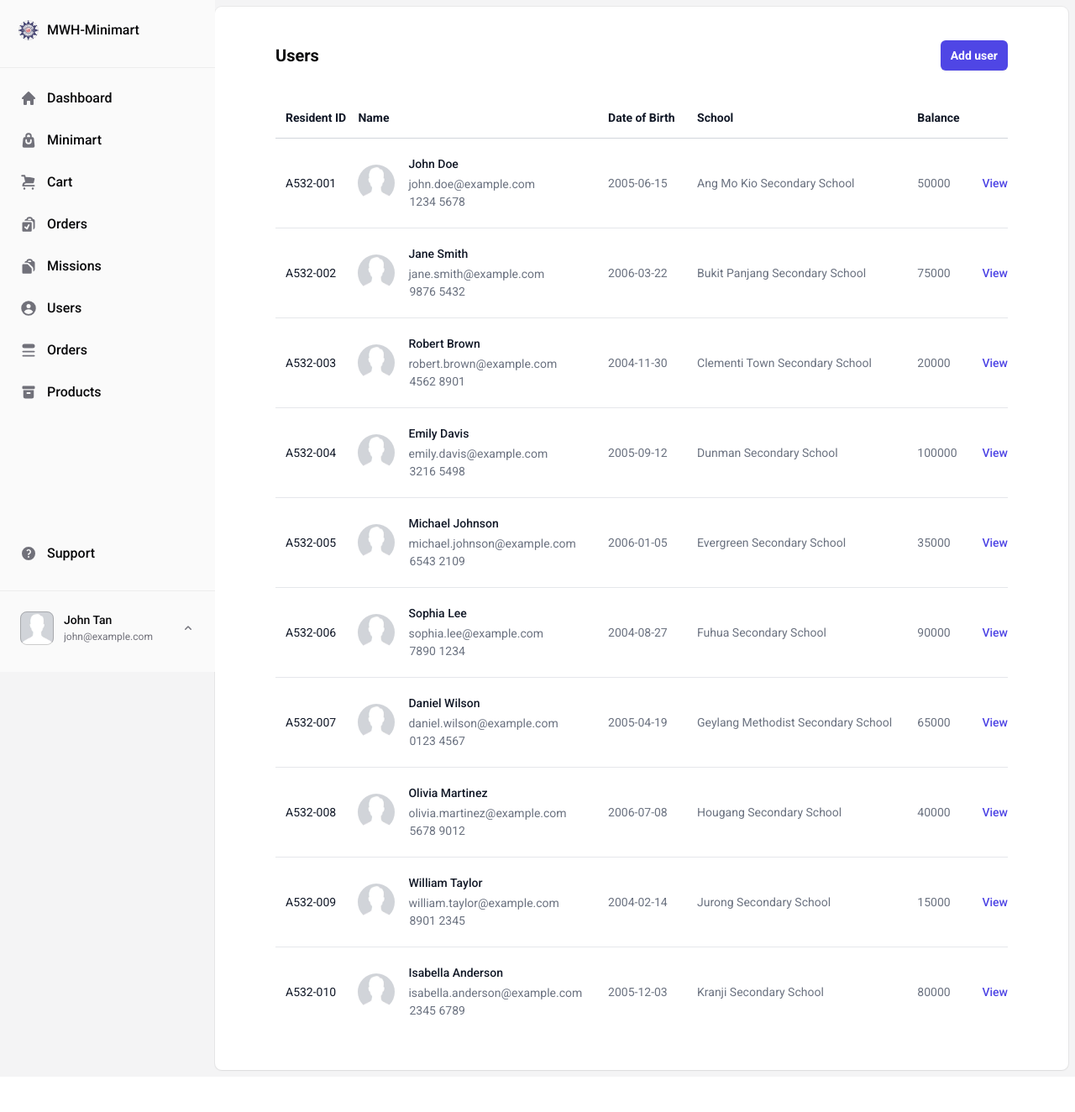
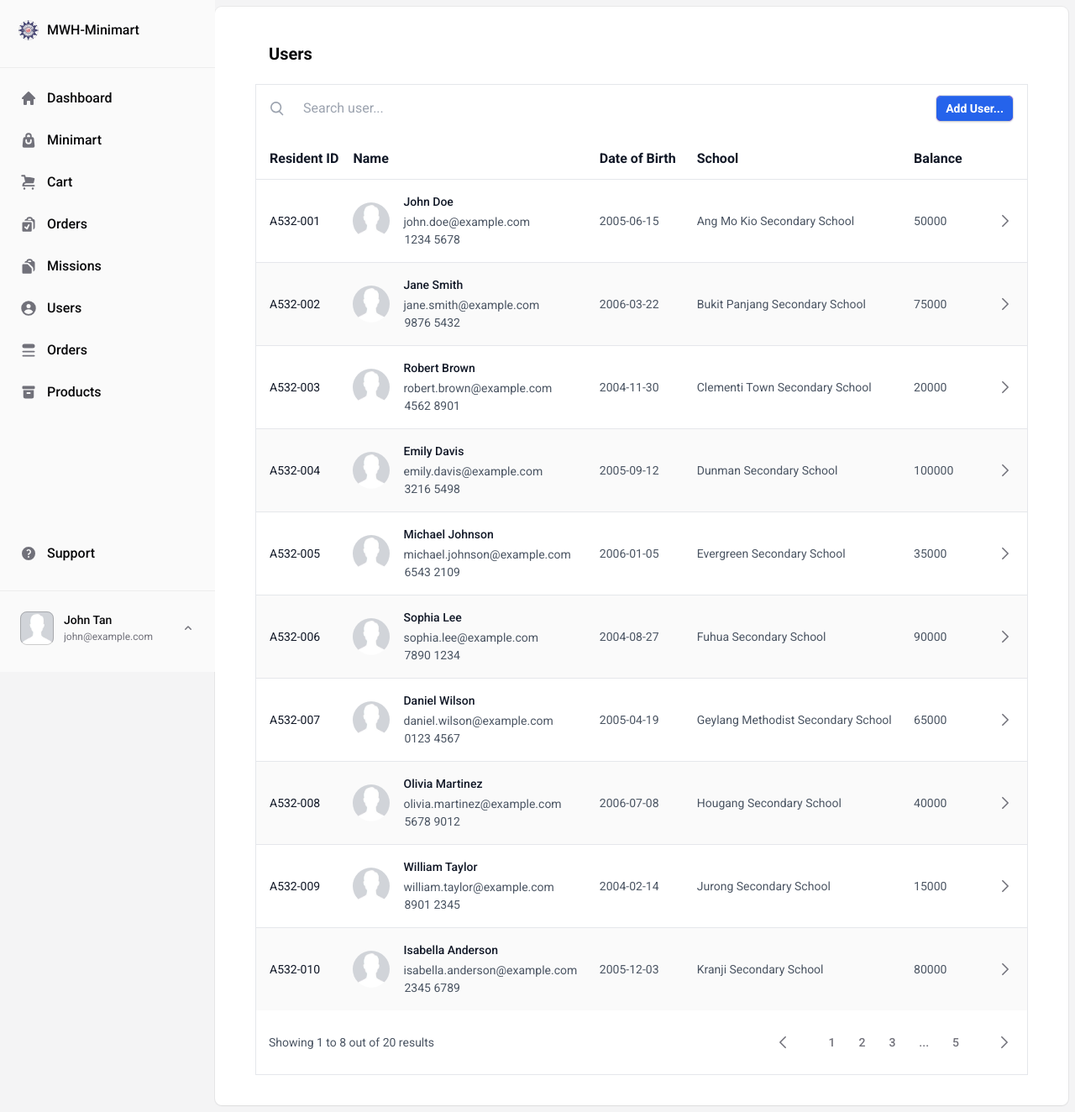
Before and after one commit to c0dn/h4g_front, a React (Vite) app: page /app/Users in a window 1280 px wide. Shown: the whole page at 84% size. Before the commit the page ends 1282 px from the top, so only its background shows below. Built offline with nearby package versions, Linux system fonts and the light colour scheme; sample sign-in values are in the browser's storage.

Commit message:
adjusted users page style

```diff
--- a/src/pages/Users.tsx
+++ b/src/pages/Users.tsx
@@ -1,4 +1,5 @@
 import { Heading } from "../components/heading"
+import { Button } from '../components/button'
 
 const users = [
   { residentId: 'A532-001', name: 'John Doe', email: 'john.doe@example.com', phone: '1234 5678', balance: 50000, image: '/src/img/profile-photo.jpg', dateOfBirth: '2005-06-15', school: 'Ang Mo Kio Secondary School' },
@@ -15,78 +16,189 @@ const users = [
 
 export default function Users() {
   return (
-      <div className="px-4 sm:px-6 lg:px-8">
+    <div className="px-2 sm:px-4 lg:px-2">
       <div className="sm:flex sm:items-center">
-          <div className="sm:flex-auto">
+        <div className="sm:flex-auto lg:px-4">
           <Heading>Users</Heading>
         </div>
-          <div className="mt-4 sm:ml-16 sm:mt-0 sm:flex-none">
-            <button
-              type="button"
-              className="block rounded-md bg-indigo-600 px-3 py-2 text-center text-sm font-semibold text-white shadow-sm hover:bg-indigo-500 focus-visible:outline focus-visible:outline-2 focus-visible:outline-offset-2 focus-visible:outline-indigo-600"
+      </div>
+      <div className="mt-6 flow-root">
+        <div className="-my-2 overflow-x-auto sm:-mx-6 lg:-mx-8">
+          <div className="inline-block min-w-full py-1 align-middle sm:px-6 lg:px-8">
+            <table className="min-w-full border">
+              <thead>
+                <tr>
+                  <th colSpan="6" className="px-4 py-2">
+                    <div className="flex w-full items-center justify-between">
+                      <div className="flex relative w-4/5">
+                        <input
+                          type="text"
+                          placeholder="Search user..."
+                          className="w-full bg-transparent py-2 pl-10 text-medium font-normal text-gray-900 focus:outline-none"
+                        />
+                        <button>
+                          <svg
+                            xmlns="http://www.w3.org/2000/svg"
+                            className="absolute -left-0.5 top-1/2 transform -translate-y-1/2 h-5 w-5 text-gray-400"
+                            fill="none"
+                            viewBox="0 0 24 24"
+                            stroke="currentColor"
+                            strokeWidth="2"
                           >
-              Add user
+                            <path
+                              strokeLinecap="round"
+                              strokeLinejoin="round"
+                              d="M21 21l-4.35-4.35m1.9-6.15a7 7 0 11-14 0 7 7 0 0114 0z"
+                            />
+                          </svg>
                         </button>
                       </div>
+
+                      {/* Add User Button */}
+                      <Button
+                        color="blue"
+                        className="rounded-md bg-indigo-600 px-3 py-2 text-center text-sm font-semibold text-white shadow-sm hover:bg-blue-500 focus-visible:outline focus-visible:outline-2 focus-visible:outline-offset-2 focus-visible:outline-blue-600"
+                        href=""
+                      >
+                        Add User...
+                      </Button>
                     </div>
-        <div className="mt-8 flow-root">
-          <div className="-mx-4 -my-2 overflow-x-auto sm:-mx-6 lg:-mx-8">
-            <div className="inline-block min-w-full py-2 align-middle sm:px-6 lg:px-8">
-              <table className="min-w-full divide-y divide-gray-300">
-                <thead>
-                  <tr>
-                    <th scope="col" className="px-3 py-3.5 text-left text-sm font-semibold text-gray-900">
-                      Resident ID
-                    </th>
-                    <th scope="col" className="py-3.5 pl-4 pr-3 text-left text-sm font-semibold text-gray-900 sm:pl-0">
-                      Name
-                    </th>
-                    <th scope="col" className="px-3 py-3.5 text-left text-sm font-semibold text-gray-900">
-                      Date of Birth
-                    </th>
-                    <th scope="col" className="px-3 py-3.5 text-left text-sm font-semibold text-gray-900">
-                      School
-                    </th>
-                    <th scope="col" className="px-3 py-3.5 text-left text-sm font-semibold text-gray-900">
-                      Balance
-                    </th>
-                    <th scope="col" className="relative py-3.5 pl-3 pr-4 sm:pr-0">
-                      <span className="sr-only">View</span>
                   </th>
                 </tr>
               </thead>
-                <tbody className="divide-y divide-gray-200 bg-white">
-                  {users.map((user) => (
-
-                    <tr key={user.email}>
-                      <td className="whitespace-nowrap px-3 py-5 text-sm text-gray-900">{user.residentId}</td>
-                      <td className="whitespace-nowrap py-5 pl-4 pr-3 text-sm sm:pl-0">
+              <div className="mb-2">
+              </div>
+              <thead className="border border-t-0">
+                <tr>
+                  <th scope="col" className="py-3 lg:px-4 text-left text-medium font-semibold text-gray-900">
+                    Resident ID
+                  </th>
+                  <th scope="col" className="py-3 pl-4 pr-3 text-left text-medium font-semibold text-gray-900 sm:pl-0">
+                    Name
+                  </th>
+                  <th scope="col" className="px-3 py-3 text-left text-medium font-semibold text-gray-900">
+                    Date of Birth
+                  </th>
+                  <th scope="col" className="px-3 py-3 text-left text-medium font-semibold text-gray-900">
+                    School
+                  </th>
+                  <th scope="col" className="px-3 py-3 text-left text-medium font-semibold text-gray-900">
+                    Balance
+                  </th>
+                  <th scope="col" className="relative py-3 pl-3 pr-4 sm:pr-0">
+                    <span className="sr-only">View</span>
+                    <i className="fas fa-arrow-right" aria-hidden="true"></i>
+                  </th>
+                </tr>
+              </thead>
+              <tbody className="divide-y divide-gray-200 px-2">
+                {users.map((user, index) => (
+                  <tr
+                    key={user.email}
+                    className={index % 2 === 0 ? "bg-white" : "bg-zinc-50"}
+                  >
+                    <td className="whitespace-nowrap py-4 text-sm lg:px-4 text-gray-900">{user.residentId}</td>
+                    <td className="whitespace-nowrap py-4 pl-4 pr-3 text-sm sm:pl-0">
                       <div className="flex items-center">
                         <div className="size-11 shrink-0">
                           <img alt="" src={user.image} className="size-11 rounded-full" />
                         </div>
                         <div className="ml-4">
                           <div className="font-medium text-gray-900">{user.name}</div>
-                            <div className="mt-1 text-gray-500">{user.email}</div>
-                            <td className="mt-1 text-gray-500">{user.phone}</td>
+                          <div className="mt-1 text-gray-600">{user.email}</div>
+                          <td className="mt-1 text-gray-600">{user.phone}</td>
                         </div>
                       </div>
                     </td>
-                      <td className="whitespace-nowrap px-3 py-5 text-sm text-gray-500">{user.dateOfBirth}</td>
-                      <td className="whitespace-nowrap px-3 py-5 text-sm text-gray-500">{user.school}</td>
-                      <td className="whitespace-nowrap px-3 py-5 text-sm text-gray-500">{user.balance}</td>
-                      <td className="relative whitespace-nowrap py-5 pl-3 pr-4 text-right text-sm font-medium sm:pr-0">
-                        <a href="#" className="text-indigo-600 hover:text-indigo-900">
-                          View<span className="sr-only">, {user.name}</span>
-                        </a>
+                    <td className="whitespace-nowrap px-3 py-4 text-sm text-gray-600">{user.dateOfBirth}</td>
+                    <td className="whitespace-nowrap px-3 py-4 text-sm text-gray-600">{user.school}</td>
+                    <td className="whitespace-nowrap px-3 py-4 text-sm text-gray-600">{user.balance}</td>
+                    <td className="relative whitespace-nowrap py-4 pl-3 pr-4 text-right text-sm font-medium sm:pr-0">
+                      <button
+                        href="#"
+                        className="inline-flex items-center text-zinc-500 hover:text-zinc-900 p-4"
+                        aria-label={`View details of ${user.name}`}
+                      >
+                        <svg
+                          xmlns="http://www.w3.org/2000/svg"
+                          fill="none"
+                          viewBox="0 0 24 24"
+                          strokeWidth="2"
+                          stroke="currentColor"
+                          className="w-5 h-5"
+                        >
+                          <path
+                            strokeLinecap="round"
+                            strokeLinejoin="round"
+                            d="M8.25 4.5l7.5 7.5-7.5 7.5"
+                          />
+                        </svg>
+                        <span className="sr-only">{`, ${user.name}`}</span>
+                      </button>
                     </td>
                   </tr>
                 ))}
               </tbody>
+              <tfoot>
+                <tr>
+                  <td colSpan="6" className=" py-3 text-sm text-gray-600">
+                    <div className="flex justify-between items-center">
+                      <p className="px-3.5">Showing 1 to 8 out of 20 results</p>
+                      <div className="flex items-center gap-2">
+                        <button className="inline-flex items-center p-4 text-sm text-zinc-500 hover:text-zinc-900 font-medium">
+                          <svg
+                            xmlns="http://www.w3.org/2000/svg"
+                            fill="none"
+                            viewBox="0 0 24 24"
+                            strokeWidth="2"
+                            stroke="currentColor"
+                            className="w-5 h-5 mr-2"
+                          >
+                            <path
+                              strokeLinecap="round"
+                              strokeLinejoin="round"
+                              d="M15.75 19.5L8.25 12l7.5-7.5"
+                            />
+                          </svg>
+                        </button>
+                        <div className="flex items-center gap-1">
+                          {[1, 2, 3, "...", 5].map((page, index) => (
+                            <button
+                              key={index}
+                              className={`px-3 py-1.5 text-sm font-medium text-zinc-500 hover:text-white hover:bg-blue-600 rounded-md ${typeof page === "number" ? "cursor-pointer" : "cursor-default"
+                                }`}
+                              disabled={typeof page !== "number"}
+                            >
+                              {page}
+                            </button>
+                          ))}
+                        </div>
+                        <button className="inline-flex items-center p-4 text-sm text-zinc-500 hover:text-zinc-900 font-lg">
+                          <svg
+                            xmlns="http://www.w3.org/2000/svg"
+                            fill="none"
+                            viewBox="0 0 24 24"
+                            strokeWidth="2"
+                            stroke="currentColor"
+                            className="w-5 h-5 ml-2"
+                          >
+                            <path
+                              strokeLinecap="round"
+                              strokeLinejoin="round"
+                              d="M8.25 4.5l7.5 7.5-7.5 7.5"
+                            />
+                          </svg>
+                        </button>
+                      </div>
+                    </div>
+                  </td>
+                </tr>
+              </tfoot>
             </table>
           </div>
         </div>
       </div>
     </div>
+
   )
 }
```
Lines whose indentation alone changed are shown as unchanged.
